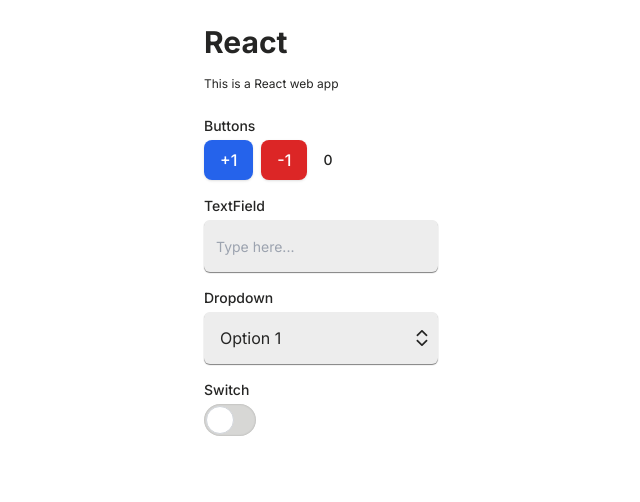
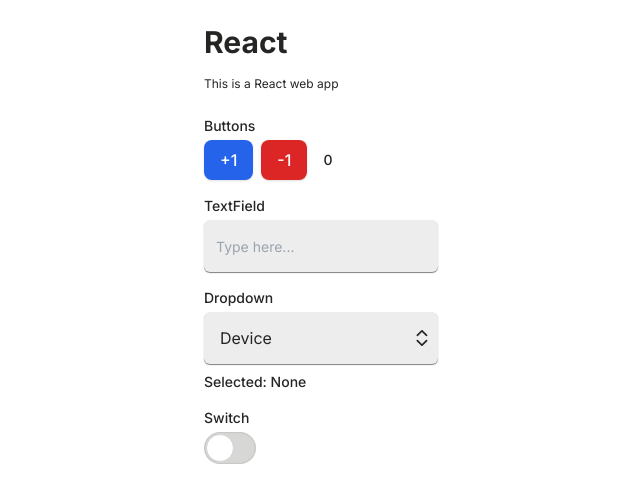
Before and after one commit to TypeSwift/Demo, a Next.js app in the folder ReactDemo/: page / in a window 1280 px wide. Shown: the top 502 px of the page, without its empty margins (319-959 px from the left). Built offline with nearby package versions, Linux system fonts and the light colour scheme.

Commit message:
refactor: dropdown component w/ enum

```diff
--- a/ReactDemo/src/components/SwiftComponents.tsx
+++ b/ReactDemo/src/components/SwiftComponents.tsx
@@ -1,8 +1,17 @@
 'use client';
 import { FC, useState } from 'react';
 
+enum Device {
+  Phone = 'Phone',
+  Pad = 'Pad',
+  Mac = 'Mac',
+  TV = 'TV',
+  Vision = 'Vision',
+}
+
 const SwiftComponents: FC = () => {
   const [total, setTotal] = useState(0);
+  const [selectedDevice, setSelectedDevice] = useState<Device | null>(null);
 
   const handleIncrement = () => {
     setTotal(total + 1);
@@ -10,6 +19,10 @@
 
   const handleDecrement = () => {
     setTotal(total - 1);
+  };
+
+  const handleDeviceSelect = (device: Device) => {
+    setSelectedDevice(device);
   };
 
   return (
@@ -47,43 +60,10 @@
 
       <div>
         <label className="block text-sm font-medium mb-1">Dropdown</label>
-        <div className="relative">
-          <select
-            className="block appearance-none w-full bg-[#EDEDED] dark:bg-[#606463] rounded-md focus:outline-none focus:ring-2 focus:ring-blue-500 focus:border-blue-500 px-4 py-2 pr-8 leading-tight text-base"
-            style={{
-              height: '52px',
-              boxShadow: '0 1px 1px rgba(0, 0, 0, 0.5)',
-            }}
-          >
-            <option>Option 1</option>
-            <option>Option 2</option>
-            <option>Option 3</option>
-          </select>
-          <div className="pointer-events-none absolute inset-y-0 right-0 flex items-center px-2">
-            <svg
-              version="1.1"
-              xmlns="http://www.w3.org/2000/svg"
-              width="16"
-              height="16"
-              viewBox="0 0 30.8496 44.6777"
-            >
-              <g>
-                <rect
-                  height="44.6777"
-                  opacity="0"
-                  width="30.8496"
-                  x="0"
-                  y="0"
-                />
-                <path
-                  fill="currentColor"
-                  fill-opacity="1"
-                  d="M15.3223 0C14.6484 0 14.0625 0.263672 13.5645 0.761719L0.673828 13.0664C0.292969 13.4766 0 14.0039 0 14.7949C0 16.1719 1.05469 17.2266 2.43164 17.2266C2.98828 17.2266 3.60352 17.0801 4.16016 16.5234L15.3223 5.5957L26.4551 16.5234C27.0117 17.0508 27.6562 17.2266 28.2129 17.2266C29.5898 17.2266 30.6152 16.1719 30.6152 14.7949C30.6152 14.0039 30.3516 13.4766 29.9414 13.0664L17.0801 0.761719C16.5527 0.263672 15.9668 0 15.3223 0ZM15.3223 44.6484C15.9668 44.6484 16.5527 44.3848 17.0801 43.8867L29.9414 31.582C30.3516 31.1719 30.6152 30.6445 30.6152 29.8535C30.6152 28.4766 29.5898 27.4219 28.2129 27.4219C27.6562 27.4219 27.0117 27.5977 26.4551 28.125L15.3223 39.0527L4.16016 28.125C3.60352 27.5684 2.98828 27.4219 2.43164 27.4219C1.05469 27.4219 0 28.4766 0 29.8535C0 30.6445 0.292969 31.1719 0.673828 31.582L13.5645 43.8867C14.0625 44.3848 14.6484 44.6484 15.3223 44.6484Z"
-                />
-              </g>
-            </svg>
-          </div>
-        </div>
+        <DeviceDropdown onSelect={handleDeviceSelect} />
+        <label className="block text-sm font-medium mt-2">
+          Selected: {selectedDevice || 'None'}
+        </label>
       </div>
 
       <div>
@@ -98,3 +78,56 @@
 };
 
 export default SwiftComponents;
+
+const DeviceDropdown: FC<{ onSelect: (device: Device) => void }> = ({
+  onSelect,
+}) => {
+  const [selectedDevice, setSelectedDevice] = useState<Device | null>(null);
+
+  const handleChange = (event: React.ChangeEvent<HTMLSelectElement>) => {
+    const selectedValue = event.target.value as Device;
+    setSelectedDevice(selectedValue);
+    onSelect(selectedValue);
+  };
+
+  return (
+    <div className="relative">
+      <select
+        value={selectedDevice || ''}
+        onChange={handleChange}
+        className="block appearance-none w-full bg-[#EDEDED] dark:bg-[#606463] rounded-md focus:outline-none focus:ring-2 focus:ring-blue-500 focus:border-blue-500 px-4 py-2 pr-8 leading-tight text-base"
+        style={{
+          height: '52px',
+          boxShadow: '0 1px 1px rgba(0, 0, 0, 0.5)',
+        }}
+      >
+        <option value="" disabled>
+          Device
+        </option>
+        {Object.values(Device).map((device) => (
+          <option key={device} value={device}>
+            {device}
+          </option>
+        ))}
+      </select>
+      <div className="pointer-events-none absolute inset-y-0 right-0 flex items-center px-2">
+        <svg
+          version="1.1"
+          xmlns="http://www.w3.org/2000/svg"
+          width="16"
+          height="16"
+          viewBox="0 0 30.8496 44.6777"
+        >
+          <g>
+            <rect height="44.6777" opacity="0" width="30.8496" x="0" y="0" />
+            <path
+              fill="currentColor"
+              fill-opacity="1"
+              d="M15.3223 0C14.6484 0 14.0625 0.263672 13.5645 0.761719L0.673828 13.0664C0.292969 13.4766 0 14.0039 0 14.7949C0 16.1719 1.05469 17.2266 2.43164 17.2266C2.98828 17.2266 3.60352 17.0801 4.16016 16.5234L15.3223 5.5957L26.4551 16.5234C27.0117 17.0508 27.6562 17.2266 28.2129 17.2266C29.5898 17.2266 30.6152 16.1719 30.6152 14.7949C30.6152 14.0039 30.3516 13.4766 29.9414 13.0664L17.0801 0.761719C16.5527 0.263672 15.9668 0 15.3223 0ZM15.3223 44.6484C15.9668 44.6484 16.5527 44.3848 17.0801 43.8867L29.9414 31.582C30.3516 31.1719 30.6152 30.6445 30.6152 29.8535C30.6152 28.4766 29.5898 27.4219 28.2129 27.4219C27.6562 27.4219 27.0117 27.5977 26.4551 28.125L15.3223 39.0527L4.16016 28.125C3.60352 27.5684 2.98828 27.4219 2.43164 27.4219C1.05469 27.4219 0 28.4766 0 29.8535C0 30.6445 0.292969 31.1719 0.673828 31.582L13.5645 43.8867C14.0625 44.3848 14.6484 44.6484 15.3223 44.6484Z"
+            />
+          </g>
+        </svg>
+      </div>
+    </div>
+  );
+};
```
